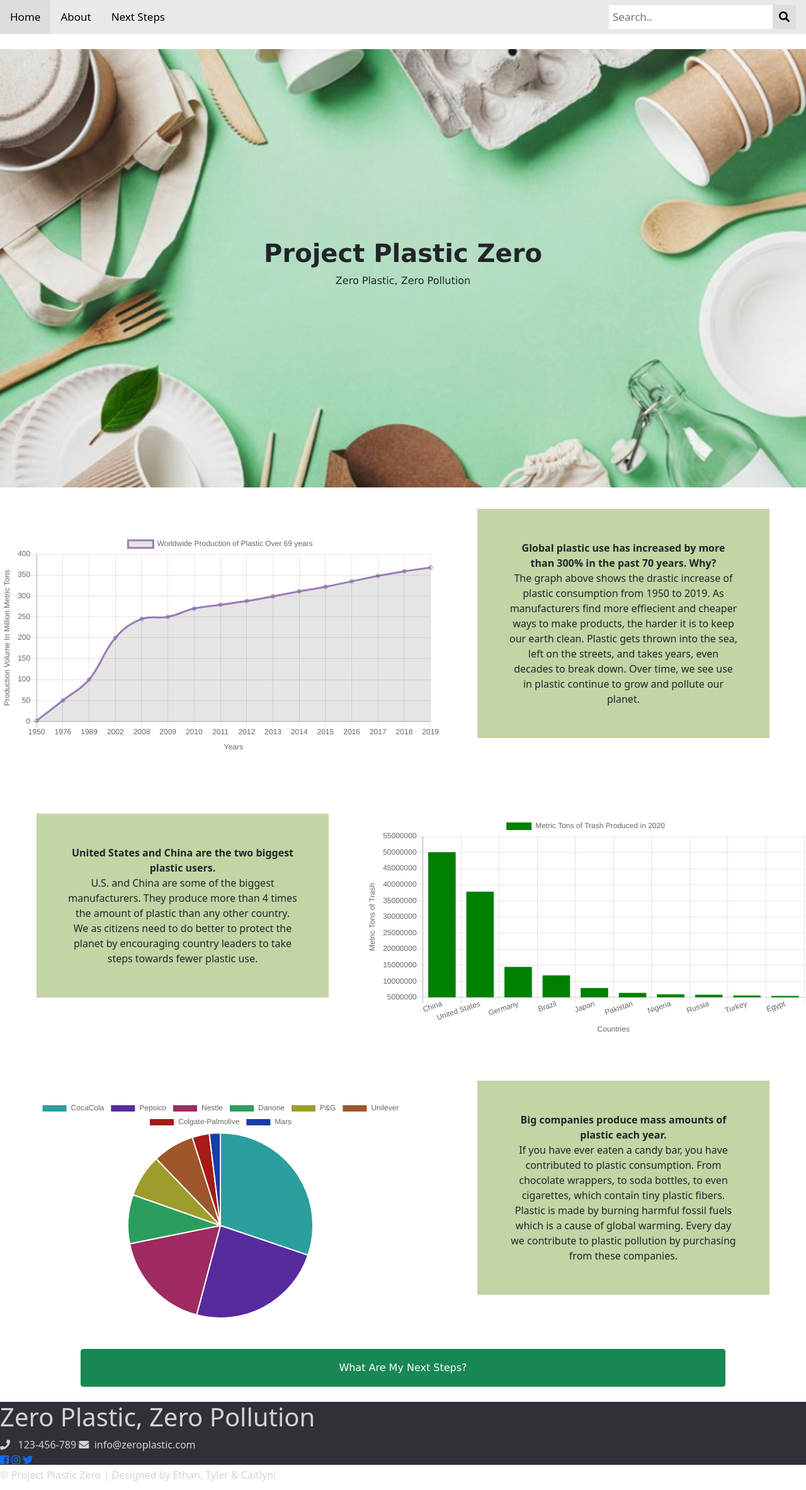
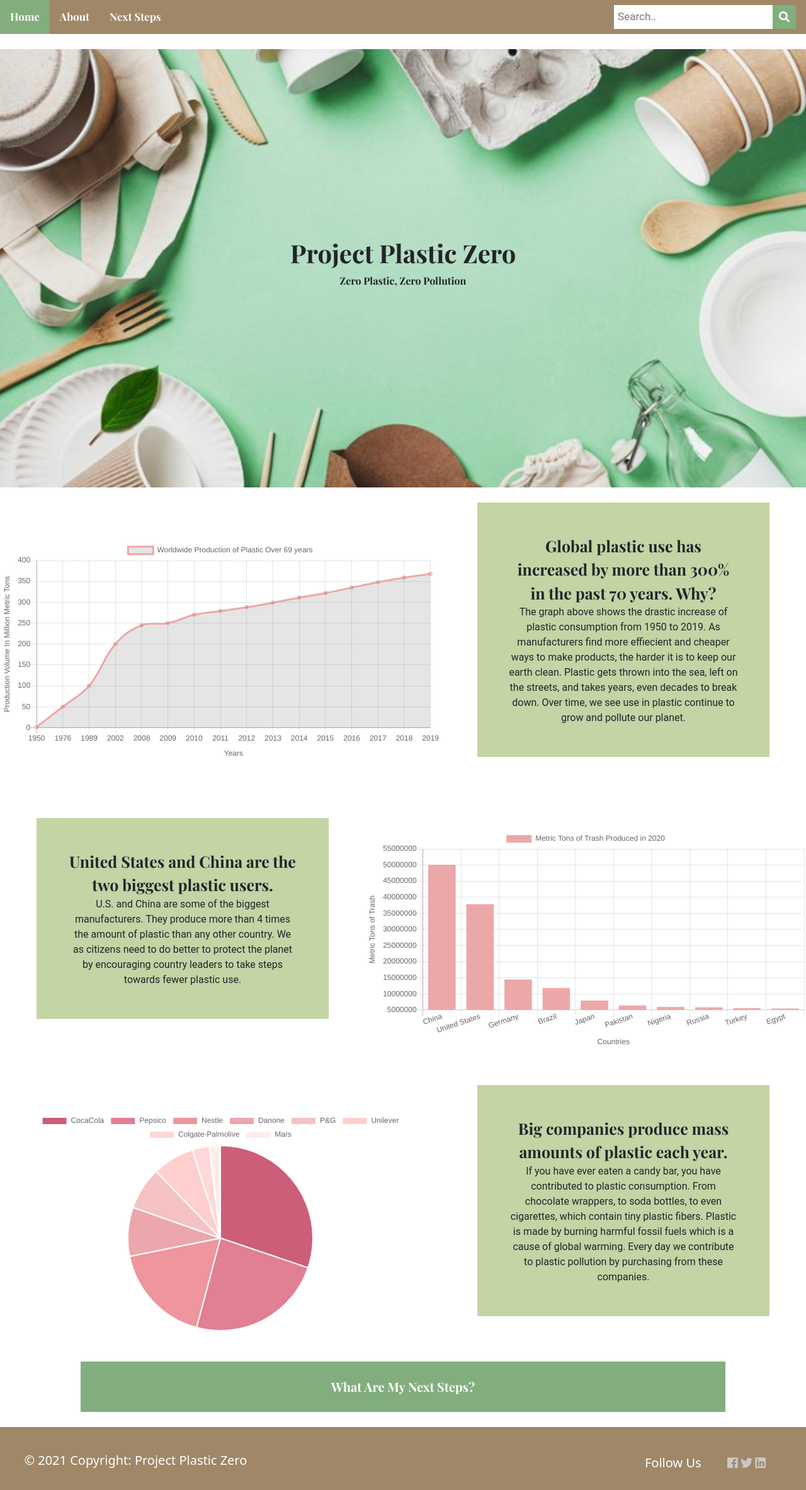
Before and after one commit to Ethan-Ellis13/rise-in-plastic-use, a plain HTML site: page index.html in a window 1280 px wide. Shown: the whole page at 63% size. Drawn offline with nearby package versions, Linux system fonts and the light colour scheme.

Commit message:
Updated Changes

```diff
--- a/about.html
+++ b/about.html
@@ -22,45 +22,51 @@
 	<link rel="stylesheet" href="https://cdnjs.cloudflare.com/ajax/libs/font-awesome/4.7.0/css/font-awesome.min.css">
 	<!-- End -->
 
+  	<!-- fonts-->
+	<link rel="preconnect" href="https://fonts.gstatic.com">
+	<link href="https://fonts.googleapis.com/css2?family=Playfair+Display:wght@700&display=swap" rel="stylesheet">
+	<!--end-->
+
 </head>
 
 <body>
 
 	<!-- Navbar -->
-	<div class="topnav">
+	<div class="topnav " id="navbar">
 		<a href="index.html">Home</a>
 		<a class="back" href="about.html">About</a>
 		<a href="nextSteps.html">Next Steps</a>
+		<!-- Search Bar -->
 		<div class="search-container">
 			<form action="javascript:void(0);">
-				<!-- Search Bar -->
-				<input type="text" placeholder="Search.." name="search">
-        <button type="submit"><i class="fa fa-search"></i></button>
+				<input  type="text" class="search" placeholder="Search.." name="search">
+        <button type="submit"><i class="searchbtn fa fa-search"></i></button>
       </form>
     </div>
   </div>
 
   <br><br>
 
-  <h1 class="text-center"><b>Our Mission</b></h1>
+  <h1 class="text-center title"><b>Our Mission</b></h1>
 
   <br>
-  <p class="text-center missionborder mission"><b>It's the little things.</b> Tons of plastic trash gets thrown away each year, polluting our air and waters. Companies burn toxic chemicals when they produce plastic, suffocating our atmosphere. By reducing the amount of plastic we use in our everyday lives, we can save our planet.</p>
+  <p class="text-center missionborder mission "><b>It's the little things.</b> Tons of plastic trash gets thrown away each year, polluting our air and waters. Companies burn toxic chemicals when they produce plastic, suffocating our atmosphere. By reducing the amount of plastic we use in our everyday lives, we can save our planet.</p>
 
   <br><br>
 
-  <h1 class="text-center graytitle"><b>Meet the Team</b></h1>
+  <h1 class="text-center graytitle title"><b>Meet the Team</b></h1>
   <br>
   <div class="container">
     <div class="row justify-content-center">
       <div class="col-sm">
         <div class="container">
           <div class="row">
-            <img height="100%" src="assets/portrait.jpeg" class="rounded-circle"></a>
+            <img height="100%" src="assets/Ethan.jpg" class="rounded-circle"></a>
           </div>
-          <div class="row">
+          <div class="row paddingtop">
             <br>
-            <p class="text-center">About me</p>
+            <p class="text-center aboutme">Ethan Ellis</p>
+            <p class="text-center paragraph">Hello. I love web design/development and hanging out with my family in my free time. I enjoyed coding the JavaScript portions of the website!</p>
           </div>
         </div>
       </div>
@@ -71,9 +77,10 @@
             <img height="50%"  src="assets/Tyler.jpg" class="rounded-circle"></a>
           </div>
 
-          <div class="row">
+          <div class="row paddingtop">
             <br>
-            <p class="text-center">About me</p>
+            <p class="text-center aboutme">Tyler Choi</p>
+             <p class="text-center paragraph">Hello! My Name is Tyler. I love to draw, skateboard, and learn! I'm currently going to Mission High as a Freshman.</p>
           </div>
         </div>
       </div>
@@ -83,15 +90,37 @@
           <div class="row">
             <img height="20%" src="assets/caitlyn.jpg" class="rounded-circle"></a>
           </div>
-          <div class="row">
+          <div class="row paddingtop">
             <br>
-            <p class="text-center">About me</p>
+            <p class="text-center aboutme">Caitlyn Wong</p>
           </div>
         </div>
       </div>
     </div>
 
+    <!-- Footer -->
+  <div class="footer">
+  <div class="footer-content">
+    <div class="row">
+      <div class="col">
+        <div class="copyright"><h5>© 2021 Copyright: Project Plastic Zero</h5></div>
+      </div>
+      <div class="col">
+        <div class="followus">
+          <h5>Follow Us</h5>
+        </div>
+      </div>
 
+      <div class="col">
+        <div class="socials">
+          <a href="#"><i class="fab fa-facebook" style="color:#c9c8c5; font-size: 1.2rem;"></i></a>
+          <a href="#"><i class="fab fa-twitter" style="color:#c9c8c5; font-size: 1.2rem;"></i></a>
+          <a href="#"><i class="fab fa-linkedin" style="color:#c9c8c5; font-size: 1.2rem;"></i></a>
+        </div>
+      </div>
+    </div>
+
+    <script type="application/javascript"" src="script.js"></script>
   </div>
 </body>
 </html>
--- a/chart-1.js
+++ b/chart-1.js
@@ -5,7 +5,7 @@ const myChart1 = new Chart(production, {
     labels: [1950, 1976, 1989, 2002, 2008, 2009, 2010, 2011, 2012, 2013, 2014, 2015, 2016, 2017, 2018, 2019],
     datasets: [{
       label: 'Worldwide Production of Plastic Over 69 years',
-      borderColor: 'rgb(154, 123, 184)',
+      borderColor: '#ECA8A8',
       data: [1.5, 50, 100, 200, 245, 250, 270, 279, 288, 299, 311, 322, 335, 348, 359, 368,]
     }],
   },
--- a/chart-2.js
+++ b/chart-2.js
@@ -6,7 +6,7 @@ const countriesChart = new Chart(countries, {
     datasets: [{
       label: "Metric Tons of Trash Produced in 2020",
       data: [50069741, 37825550, 14476561, 11852055, 7933489, 6412210, 5961750, 5839635, 5596657, 5464471],
-      backgroundColor: 'green',
+      backgroundColor: '#ECA8A8',
     }],
   },
   options: {
--- a/chart-3.js
+++ b/chart-3.js
@@ -6,7 +6,7 @@ const myChart2 = new Chart(consumption, {
     datasets: [{
       label: "Metric Tonnes of plastic packaging produced Annually (Millions)",
       data: [2900000, 2300000, 1700000, 820000, 714000, 700000, 287008, 184000],
-      backgroundColor: ['rgb(43, 158, 158)', 'rgb(87, 43, 158)', 'rgb(158, 43, 97)', 'rgb(43, 158, 95)', 'rgb(158, 156, 43)', 'rgb(158, 87, 43)', 'rgb(166, 26, 23)', 'rgb(23, 61, 166)'],
+      backgroundColor: ['#CD5E77', '#E17F93', '#EE959E', '#EBA7AC', '#F4C2C2', '#FFCFCD', '#FFD9D7', '#FFEDEB'],
     }],
   },
 })
--- a/index.html
+++ b/index.html
@@ -7,9 +7,9 @@
 
 	<title>Zero Plastic // Zero Pollution</title>
 	<!-- CSS Stylesheet -->
-   <link href="style.css" rel="stylesheet" type="text/css"/>
+	<link href="style.css" rel="stylesheet" type="text/css" />
 	<!-- JavaScript File Link -->
-  <script src="navbar.js"></script>
+
 	<!-- Bootstrap & ChartJS Links -->
 	<link href="https://cdn.jsdelivr.net/npm/bootstrap@5.0.0-beta3/dist/css/bootstrap.min.css" rel="stylesheet" integrity="sha384-eOJMYsd53ii+scO/bJGFsiCZc+5NDVN2yr8+0RDqr0Ql0h+rP48ckxlpbzKgwra6"
 	 crossorigin="anonymous">
@@ -23,24 +23,29 @@
 	<link rel="stylesheet" href="https://cdnjs.cloudflare.com/ajax/libs/font-awesome/4.7.0/css/font-awesome.min.css">
 
 	<!-- Font Awesome -->
-  <link rel="stylesheet" href="https://use.fontawesome.com/releases/v5.7.2/css/all.css"
-    integrity="sha384-fnmOCqbTlWIlj8LyTjo7mOUStjsKC4pOpQbqyi7RrhN7udi9RwhKkMHpvLbHG9Sr" crossorigin="anonymous">
+	<link rel="stylesheet" href="https://use.fontawesome.com/releases/v5.7.2/css/all.css" integrity="sha384-fnmOCqbTlWIlj8LyTjo7mOUStjsKC4pOpQbqyi7RrhN7udi9RwhKkMHpvLbHG9Sr"
+	 crossorigin="anonymous">
 	<!-- End -->
+
+	<!-- fonts-->
+	<link rel="preconnect" href="https://fonts.gstatic.com">
+	<link href="https://fonts.googleapis.com/css2?family=Playfair+Display:wght@700&display=swap" rel="stylesheet">
+	<!--end-->
 
 </head>
 
 <body>
 
 	<!-- Navbar -->
-	<div class="topnav" id="navbar">
+	<div class="topnav " id="navbar">
 		<a class="back" href="index.html">Home</a>
 		<a href="about.html">About</a>
 		<a href="nextSteps.html">Next Steps</a>
 		<!-- Search Bar -->
 		<div class="search-container">
 			<form action="javascript:void(0);">
-				<input type="text" placeholder="Search.." name="search">
-        <button type="submit"><i class="fa fa-search"></i></button>
+				<input  type="text" class="search" placeholder="Search.." name="search">
+        <button type="submit"><i class="searchbtn fa fa-search"></i></button>
       </form>
     </div>
   </div>
@@ -60,8 +65,8 @@
           <canvas id='worldwide-chart' ></canvas>
       </div>
 
-      <p class="pad" >
-        <b>Global plastic use has increased by more than 300% in the past 70 years. Why?
+      <p class="pad hpText" >
+        <b class="subTitle">Global plastic use has increased by more than 300% in the past 70 years. Why?
         </b>
           <br>
 
@@ -81,8 +86,8 @@
      <canvas id = 'countries-chart' height = '150'></canvas>
   </div> -->
 
-  <p class="pad">
-      <b>United States and China are the two biggest plastic users.</b>
+  <p class="pad hpText">
+      <b class="subTitle">United States and China are the two biggest plastic users.</b>
       <br>
       U.S. and China are some of the biggest manufacturers. They produce more than 4 times the amount of plastic than any other country. We as citizens need to do better to protect the planet by encouraging country leaders to take steps towards fewer plastic use.
     </p>
@@ -104,8 +109,8 @@
     </div>
 
 
-      <p class="pad">
-        <b>Big companies produce mass amounts of plastic each year.</b>
+      <p class="pad hpText">
+        <b class="subTitle">Big companies produce mass amounts of plastic each year.</b>
         <br>
         If you have ever eaten a candy bar, you have contributed to plastic consumption. From chocolate wrappers, to soda bottles, to even cigarettes, which contain tiny plastic fibers. Plastic is made by burning harmful fossil fuels which is a cause of global warming. Every day we contribute to plastic pollution by purchasing from these companies.
     </p>
@@ -117,7 +122,7 @@
 
   <!-- Next Steps Button -->
     <div class="text-center">
-      <a href="./nextSteps.html"><button class="btn btn-success btn-block btn-xl nextstepsbtn">What Are My Next Steps?</button></a>
+      <a href="./nextSteps.html"><button class="nextstepsbtn">What Are My Next Steps?</button></a>
     </div>
 
   <br>
@@ -125,25 +130,22 @@
   <!-- Footer -->
   <div class="footer">
   <div class="footer-content">
-
-    <!-- About Section -->
-    <div class="footer-section about"></div>
-    <h1 class="logo-text">Zero Plastic, Zero Pollution</h1>
-
-    <div class="contact">
-      <span><i class="fas fa-phone"></i> &nbsp; 123-456-789</span>
-      <span><i class="fas fa-envelope"></i> &nbsp;info@zeroplastic.com</span>
+    <div class="row">
+      <div class="col">
+        <div class="copyright"><h5>© 2021 Copyright: Project Plastic Zero</h5></div>
+      </div>
+      <div class="col">
+        <div class="followus">
+          <h5>Follow Us</h5>
+        </div>
       </div>
 
+      <div class="col">
         <div class="socials">
-          <a href="#"><i class="fab fa-facebook"></i></a>
-          <a href="#"><i class="fab fa-instagram"></i></a>
-          <a href="#"><i class="fab fa-twitter"></i></a>
+          <a href="#"><i class="fab fa-facebook" style="color:#c9c8c5; font-size: 1.2rem;"></i></a>
+          <a href="#"><i class="fab fa-twitter" style="color:#c9c8c5; font-size: 1.2rem;"></i></a>
+          <a href="#"><i class="fab fa-linkedin" style="color:#c9c8c5; font-size: 1.2rem;"></i></a>
         </div>
-
-    <!-- Footer Bottom -->
-    <div class="footer-bottom">
-      &copy; Project Plastic Zero | Designed by Ethan, Tyler & Caitlyn!
       </div>
     </div>
 
--- a/style.css
+++ b/style.css
@@ -14,18 +14,25 @@
   padding-bottom: 5%;
   margin-left: 15%;
   margin-right: 15%;
-  font-family: verdana;
+  font-family: 'Playfair Display';
   font-size: 70;
   background-color: #c3d4a5;
+
+}
+
+.subTitle {
+  font-family: 'Playfair Display';
+  font-size: 25px;
 }
 
 .title{
-  font-family: verdana;
+  font-family: 'Playfair Display';
   font-size: 70;
 }
 
+
 .tagline{
-  font-family: verdana;
+  font-family: 'Playfair Display';
   font-size: 52;
 }
 
@@ -67,16 +74,29 @@
  align-items: center;
 }
 
-.btn-xl {
-    font-size: 40px;
-    padding: 0px 20px ;
-    width: 80%;
-    height: 60px;    //Specify your width here
+/* .btn-xl {
+  padding: 0px 20px ;
+  width: 80%;
+  height: 80px;
+} */
+
+.nextstepsbtn {
+  padding: 0px 20px ;
+  width: 80%;
+  height: 80px;
+  font-family: 'Playfair Display';
+  font-size: 20px;
+  background-color: #82ae7e;
+  color: white;
+  border: none;
 }
-
 
 .nextrow{
   height: 350px;
+}
+
+.backbg {
+  background-color: #82ae7e;
 }
 
 .pinkText {
@@ -85,29 +105,34 @@
   padding-right: 10%;
   padding-bottom: 10%;
   padding-top: 10%;
-  font-family: verdana;
-}
-
-.nextstepsbtn {
-  font-family: verdana;
+  font-family: 'Roboto';
 }
 
 .mission {
   margin-left: 10%;
   margin-right: 10%;
   font-size: 52;
-  font-family: verdana;
+  font-family: 'Roboto';
   padding: 3%;
 }
 
 .missionborder {
   border-style: groove;
-  border-color: #7695C2;
+  border-color: #ECA8A8;
   border-width: 8px;
 }
 
 .graytitle {
   color: #686868;
+}
+
+.aboutme {
+  font-family: 'Playfair Display';
+  font-size: 52;
+}
+
+.paddingtop {
+  padding-top: 10%;
 }
 /* .steps{
   align: center;
@@ -121,23 +146,23 @@
 
 .topnav {
   overflow: hidden;
-  background-color: #e9e9e9;
-
+  background-color: #9f8767;
 }
 
 .topnav a {
   float: left;
   display: block;
-  color: black;
+  color: white;
   text-align: center;
   padding: 14px 16px;
   text-decoration: none;
   font-size: 17px;
+  font-family: 'Playfair Display';
 }
 
 .topnav a:hover {
-  background-color: #ddd;
-  color: black;
+  background-color: #82ae7e;
+  color: white;
 }
 
 .topnav a.active {
@@ -161,7 +186,7 @@
   padding: 6px 10px;
   margin-top: 8px;
   margin-right: 16px;
-  background: #ddd;
+  background: #82ae7e;
   font-size: 17px;
   border: none;
   cursor: pointer;
@@ -188,6 +213,13 @@
   }
 }
 
+.searchbtn {
+  color:white;
+}
+
+.search {
+  font-family: Roboto;
+}
 /* Sticky Navbar */
 
 /* The sticky class is added to the navbar with JS when it reaches its scroll position */
@@ -205,12 +237,48 @@
 
 /* Footer */
 .footer {
-  background: #303036;
-  color: #d3d3d3;
+  background: #9f8767;
+  color: white;
   height: 100px;
+  position: relative;
+
+}
+
+.back {
+  background-color: #82ae7e;
+}
+
+.footer-about {
+  color: white;
+}
+
+.footer-bottom {
+  color: white;
   position: relative;
 }
 
-.back {
-  background-color: #c3d4a5;
+.dialog {
+  font-family: 'Roboto';
 }
+
+.socials {
+  position:absolute;
+  bottom:30%;
+  right:5%;
+}
+
+.followus {
+  position:absolute;
+  bottom:23%;
+  right:13%;
+}
+
+.copyright {
+  position: absolute;
+  bottom:27%;
+  left:3%;
+}
+
+.hpText {
+  font-family: 'Roboto';
+}
```
Also changed, not shown: nextSteps.html (+44 -14 lines), assets/Ethan.jpg (added). Lines whose indentation alone changed are shown as unchanged.
